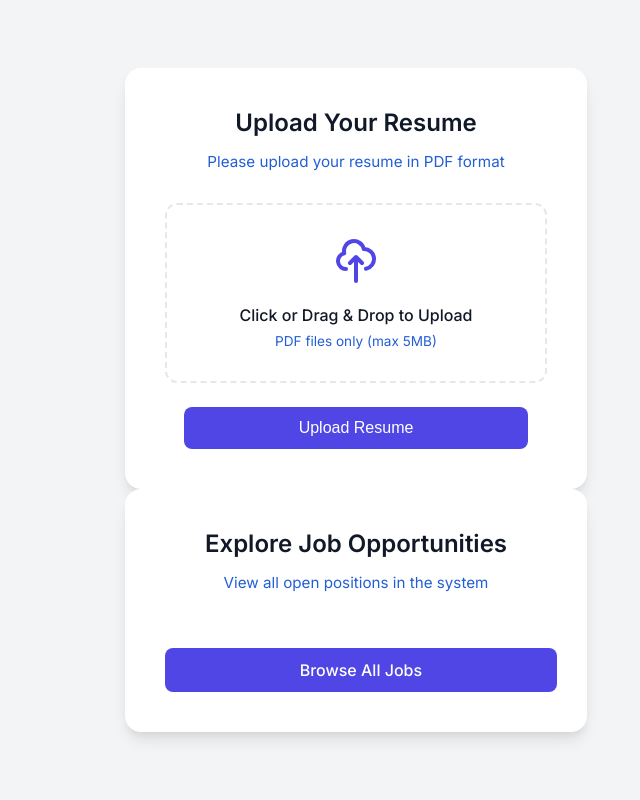
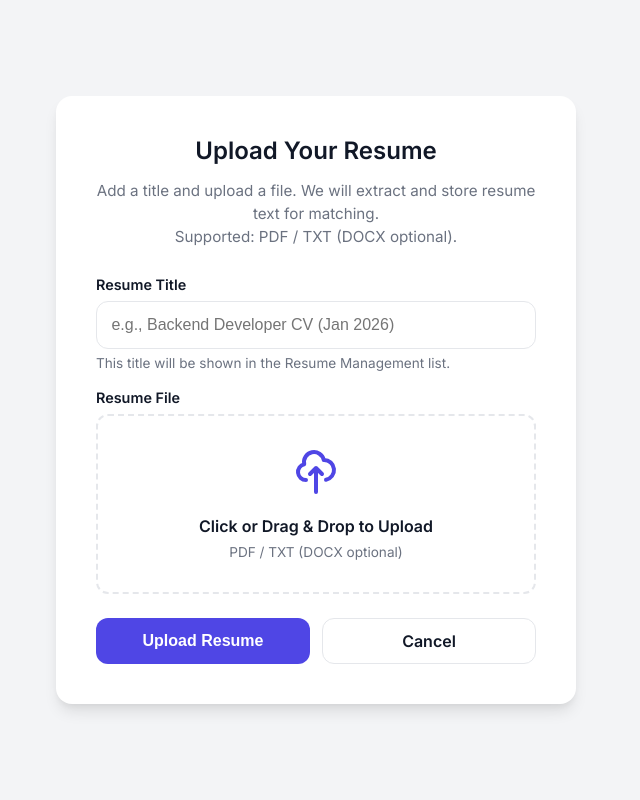
Before and after one commit to BS-ASPM-2025/bs-aspm-2025-team1, a FastAPI app: page /upload_resume in a window 1280 px wide. Shown: the whole page, without its empty margins (324-964 px from the left). Run offline with FastAPI, Linux system fonts and the light colour scheme; parts of the project's set-up code (start-up, migrations or seed data) failed here and were passed over.

Commit message:
resolve merge conflict

```diff
--- a/app.py
+++ b/app.py
@@ -17,7 +17,7 @@ from src.models import Resume
 from src.handlepdf import extract_text_from_pdf
 from src.web.auth_controller import router as auth_router
 from src.web.job_controller import router as job_router
-#from src.web.resume_controller import router as resume_router
+from src.web.resume_controller import router as resume_router
 
 logger = logging.getLogger("startup")
 
@@ -27,12 +27,14 @@ APP_NAME = os.getenv("APP_NAME", "ResuMe")
 SESSION_SECRET = os.getenv("SESSION_SECRET", "dev-change-me")
 SESSION_TTL_SECONDS = int(os.getenv("SESSION_TTL_SECONDS", "1800"))
 
+
 @asynccontextmanager
 async def lifespan(app: FastAPI):
     logger.warning("LIFESPAN: running Alembic upgrade_head() ...")
-    #upgrade_head()
+    upgrade_head()
     logger.warning("LIFESPAN: migrations done.")
     yield
+
 
 middleware = [
     Middleware(
@@ -47,7 +49,9 @@ middleware = [
 app = FastAPI(title="Resume–Job Matcher", lifespan=lifespan, middleware=middleware)
 app.include_router(auth_router)
 app.include_router(job_router)
-#app.include_router(resume_router)
+app.include_router(resume_router)
+
+
 @app.get("/")
 async def root(request: Request):
     return templates.TemplateResponse(
@@ -56,6 +60,7 @@ async def root(request: Request):
         context={"company_name": "ResMe"}
     )
 
+
 @app.get("/upload_resume", include_in_schema=False)
 async def hello_page(request: Request):
     return templates.TemplateResponse(
@@ -63,11 +68,13 @@ async def hello_page(request: Request):
         name="upload_resume.html",
         context={"company_name": "ResMe"}  # Pass data to the template here
     )
+
+
 @app.post("/upload_resume")
 async def upload_resume(request: Request, file: UploadFile = File(...), db: Session = Depends(get_db)):
-
-    #Validation
-    ALLOWED_TYPES = ["application/pdf", "application/msword", "application/vnd.openxmlformats-officedocument.wordprocessingml.document"]
+    # Validation
+    ALLOWED_TYPES = ["application/pdf", "application/msword",
+                     "application/vnd.openxmlformats-officedocument.wordprocessingml.document"]
     MAX_SIZE = 5 * 1024 * 1024  # 5MB
 
     if file.content_type not in ALLOWED_TYPES:
@@ -100,19 +107,19 @@ async def upload_resume(request: Request, file: UploadFile = File(...), db: Sess
         try:
             text = extract_text_from_pdf(file_location)
         except Exception:
-            text = "" # Fail gracefully
+            text = ""  # Fail gracefully
     else:
-        text = "" # Placeholder for DOC/DOCX extraction later
+        text = ""  # Placeholder for DOC/DOCX extraction later
 
     resume_test = Resume(
         raw_text=text,
         source_id_text=file.filename
-       # job_seeker_id= тут надо id искателя вакансии
     )
     db.add(resume_test)
     db.commit()
     db.refresh(resume_test)
     return RedirectResponse(url="/resume_upload_feedback", status_code=303)
+
 
 @app.get("/resume_upload_feedback", include_in_schema=False)
 async def resume_upload_feedback_page(request: Request):
@@ -122,8 +129,9 @@ async def resume_upload_feedback_page(request: Request):
         context={"company_name": "ResMe"}
     )
 
-#@app.post("/resume_upload_feedback", include_in_schema=False)
-#async def resume_upload_feedback_return(password: str = Form(...)):
+
+# @app.post("/resume_upload_feedback", include_in_schema=False)
+# async def resume_upload_feedback_return(password: str = Form(...)):
 #    return RedirectResponse(url="/", status_code=303)
 
 @app.get("/passcode", include_in_schema=False)
@@ -133,6 +141,7 @@ async def passcode_page(request: Request):
         name="passcode.html",
         context={"company_name": "ResMe"}
     )
+
 
 @app.post("/passcode", include_in_schema=False)
 async def passcode_submit(password: str = Form(...)):
@@ -173,9 +182,9 @@ async def passcode_submit(password: str = Form(...)):
         try:
             text = extract_text_from_pdf(file_location)
         except Exception:
-            text = "" # Fail gracefully
+            text = ""  # Fail gracefully
     else:
-        text = "" # Placeholder for DOC/DOCX extraction later
+        text = ""  # Placeholder for DOC/DOCX extraction later
 
     resume_test = Resume(
         resume_text=text,
@@ -186,6 +195,8 @@ async def passcode_submit(password: str = Form(...)):
     db.refresh(resume_test)
     return RedirectResponse(url="/", status_code=303)
 
+
 if __name__ == '__main__':
     import uvicorn
-    uvicorn.run("app:app", port=8000,host='0.0.0.0', reload=False, workers=4)
+
+    uvicorn.run("app:app", port=8000, host='0.0.0.0', reload=False, workers=4)
--- a/models/__init__.py
+++ b/models/__init__.py
@@ -1,6 +1,8 @@
 """
 
 Model package initialization.
+
+
 
 from models.job import Job
 # from models.match import Match
--- a/models/resume.py
+++ b/models/resume.py
@@ -9,8 +9,8 @@ Resume Model:
 
 
 
+from sqlalchemy import Column, Integer, Text, DateTime
 from datetime import datetime
-from sqlalchemy import Column, Integer, Text, DateTime
 from shared.database import Base
 
 
--- a/shared/alembic_runner.py
+++ b/shared/alembic_runner.py
@@ -78,5 +78,3 @@ def upgrade_head(db_url: str | None = None) -> None:
 
     if db_file:
         _dump_sqlite_state(db_file)
-if __name__ == "__main__":
-    upgrade_head()
--- a/src/models/company.py
+++ b/src/models/company.py
@@ -11,7 +11,7 @@ class Company(Base):
 
     id: Mapped[int] = mapped_column(primary_key=True)
     company_name: Mapped[str] = mapped_column(String, nullable=False, unique=True)
-    password_hash: Mapped[str] = mapped_column("password_hash",String, nullable=False)
+    password_hash: Mapped[str] = mapped_column(String, nullable=False)
 
     created_at: Mapped[datetime] = mapped_column(
         DateTime,
--- a/src/security/auth/company_auth_service.py
+++ b/src/security/auth/company_auth_service.py
@@ -1,5 +1,3 @@
-from bdb import Breakpoint
-
 from sqlalchemy.orm import Session
 
 from src.models import Company
@@ -13,7 +11,6 @@ class CompanyAuthService:
 
     def authenticate(self, db: Session, company_name: str, raw_password: str) -> Company | None:
         company = self.company_repo.get_by_name(db, company_name)
-
         if company is None:
             return None
 
--- a/templates/upload_resume.html
+++ b/templates/upload_resume.html
@@ -6,6 +6,7 @@
   <meta name="viewport" content="width=device-width, initial-scale=1.0">
   <title>Upload Resume</title>
   <link href="https://fonts.googleapis.com/css2?family=Inter:wght@400;500;600&display=swap" rel="stylesheet">
+
   <style>
     :root {
       --primary-color: #4f46e5;
@@ -13,9 +14,13 @@
       --bg-color: #f3f4f6;
       --card-bg: #ffffff;
       --text-color: #111827;
-            --text-secondary: #225ed5;
+      --text-secondary: #6b7280;
       --border-color: #e5e7eb;
+      --danger: #dc2626;
+      --danger-hover: #b91c1c;
     }
+
+    * { box-sizing: border-box; }
 
     body {
       font-family: 'Inter', sans-serif;
@@ -26,6 +31,7 @@
       align-items: center;
       min-height: 100vh;
       margin: 0;
+      padding: 1.5rem;
     }
 
     .upload-card {
@@ -34,13 +40,13 @@
       border-radius: 1rem;
       box-shadow: 0 10px 15px -3px rgba(0, 0, 0, 0.1), 0 4px 6px -2px rgba(0, 0, 0, 0.05);
       width: 100%;
-            max-width: 500px;
+      max-width: 520px;
       text-align: center;
     }
 
     h1 {
       margin-top: 0;
-            font-weight: 600;
+      font-weight: 700;
       font-size: 1.5rem;
       margin-bottom: 0.5rem;
     }
@@ -48,7 +54,55 @@
     p.subtitle {
       color: var(--text-secondary);
       font-size: 0.95rem;
-            margin-bottom: 2rem;
+      margin-bottom: 1.75rem;
+      line-height: 1.5;
+    }
+
+    .error-alert {
+      background-color: #fee2e2;
+      color: #b91c1c;
+      padding: 0.75rem;
+      border-radius: 0.5rem;
+      margin-bottom: 1.25rem;
+      font-size: 0.9rem;
+      border: 1px solid #fecaca;
+      text-align: left;
+    }
+
+    .field {
+      text-align: left;
+      margin-bottom: 1rem;
+    }
+
+    label {
+      display: block;
+      font-size: 0.9rem;
+      font-weight: 600;
+      margin-bottom: 0.5rem;
+      color: var(--text-color);
+    }
+
+    input[type="text"] {
+      width: 100%;
+      box-sizing: border-box;
+      padding: 0.85rem 0.9rem;
+      border-radius: 0.75rem;
+      border: 1px solid var(--border-color);
+      outline: none;
+      font-size: 1rem;
+      transition: border-color 0.2s, box-shadow 0.2s;
+    }
+
+    input[type="text"]:focus {
+      border-color: var(--primary-color);
+      box-shadow: 0 0 0 4px rgba(79, 70, 229, 0.12);
+    }
+
+    .help {
+      margin-top: 0.35rem;
+      font-size: 0.85rem;
+      color: var(--text-secondary);
+      line-height: 1.4;
     }
 
     .drop-zone {
@@ -58,6 +112,7 @@
       cursor: pointer;
       transition: all 0.2s ease;
       position: relative;
+      text-align: center;
     }
 
     .drop-zone:hover,
@@ -87,7 +142,7 @@
     }
 
     .drop-text {
-            font-weight: 500;
+      font-weight: 600;
       margin-bottom: 0.5rem;
     }
 
@@ -97,120 +152,163 @@
     }
 
     #file-name {
-            margin-top: 1rem;
+      margin-top: 0.9rem;
       font-size: 0.9rem;
       color: var(--text-secondary);
-            font-weight: 500;
+      font-weight: 600;
       display: none;
+      text-align: left;
     }
 
-        .btn-upload {
-            background-color: var(--primary-color);
-            color: white;
-            border: none;
-            padding: 0.75rem 1.5rem;
-            border-radius: 0.5rem;
-            font-weight: 500;
-            width: 90%;
+    .btn-row {
+      display: flex;
+      gap: 0.75rem;
       margin-top: 1.5rem;
-            cursor: pointer;
-            transition: background-color 0.2s;
-            font-size: 1rem;
+      flex-wrap: wrap;
     }
 
-        .btn-upload:hover {
-            background-color: var(--primary-hover);
+    .btn {
+      flex: 1;
+      display: inline-flex;
+      justify-content: center;
+      align-items: center;
+      border: 1px solid transparent;
+      padding: 0.75rem 1rem;
+      border-radius: 0.75rem;
+      font-weight: 700;
+      cursor: pointer;
+      text-decoration: none;
+      transition: transform 0.12s, background-color 0.2s, border-color 0.2s;
+      font-size: 1rem;
+      white-space: nowrap;
     }
 
-        .error-alert {
-            background-color: #fee2e2;
-            color: #b91c1c;
-            padding: 0.75rem;
-            border-radius: 0.5rem;
-            margin-bottom: 1.5rem;
-            font-size: 0.9rem;
-            border: 1px solid #fecaca;
+    .btn:active { transform: translateY(1px); }
+
+    .btn-primary {
+      background-color: var(--primary-color);
+      color: #fff;
     }
 
-        .success-alert {
-        background-color: #dcfce7;
-        color: #166534;
-        padding: 0.75rem 1rem;
-        border-radius: 0.5rem;
-        border: 1px solid #bbf7d0;
-        margin: 1rem 0 1.5rem;
-        font-weight: 600;
+    .btn-primary:hover { background-color: var(--primary-hover); }
+
+    .btn-secondary {
+      background-color: #fff;
+      color: var(--text-color);
+      border-color: var(--border-color);
     }
 
-    .btn-upload {
-        display: inline-block;
-        text-align: center;
-        text-decoration: none;
-        width: 90%;
-        font-size: 1rem;
+    .btn-secondary:hover {
+      border-color: var(--primary-color);
     }
 
+    @media (max-width: 520px) {
+      .btn { flex: 1 1 100%; }
+    }
   </style>
 </head>
 
 <body>
 
-    <div class="cards-wrapper">
-
-        <!-- CARD 1: Upload Resume -->
   <div class="upload-card">
     <h1>Upload Your Resume</h1>
-            <p class="subtitle">Please upload your resume in PDF format</p>
+    <p class="subtitle">
+      Add a title and upload a file. We will extract and store resume text for matching.
+      <br />
+      Supported: PDF / TXT (DOCX optional).
+    </p>
 
     {% if error %}
-            <div class="error-alert">
-                {{ error }}
-            </div>
+      <div class="error-alert">{{ error }}</div>
     {% endif %}
 
-            <form action="/upload_resume" method="post" enctype="multipart/form-data">
+    <!-- IMPORTANT: action matches your controller: POST /resumes/upload -->
+    <form
+      action="/resumes/upload"
+      method="post"
+      enctype="multipart/form-data"
+      onsubmit="return confirm('Upload this resume now?');"
+      autocomplete="off"
+    >
+      <!-- Title -->
+      <div class="field">
+        <label for="title">Resume Title</label>
+        <input
+          type="text"
+          id="title"
+          name="title"
+          placeholder="e.g., Backend Developer CV (Jan 2026)"
+          maxlength="120"
+          required
+        />
+        <div class="help">
+          This title will be shown in the Resume Management list.
+        </div>
+      </div>
+
+      <!-- File -->
+      <div class="field">
+        <label for="file-input">Resume File</label>
+
         <div class="drop-zone" id="drop-zone">
           <div class="icon-container">
-                        <svg fill="none" stroke="currentColor" viewBox="0 0 24 24"
-                            xmlns="http://www.w3.org/2000/svg">
+            <svg fill="none" stroke="currentColor" viewBox="0 0 24 24" xmlns="http://www.w3.org/2000/svg">
               <path stroke-linecap="round" stroke-linejoin="round" stroke-width="2"
                 d="M7 16a4 4 0 01-.88-7.903A5 5 0 1115.9 6L16 6a5 5 0 011 9.9M15 13l-3-3m0 0l-3 3m3-3v12">
               </path>
             </svg>
           </div>
+
           <div class="drop-text">Click or Drag & Drop to Upload</div>
-                    <div class="drop-subtext">PDF files only (max 5MB)</div>
-                    <input type="file" name="file" id="file-input" accept=".pdf" required>
+          <div class="drop-subtext">PDF / TXT (DOCX optional)</div>
+
+          <!-- accept is UI-only; backend should still validate -->
+          <input
+            type="file"
+            name="file"
+            id="file-input"
+            accept=".pdf,.txt,.docx"
+            required
+          />
         </div>
+
         <div id="file-name"></div>
-                <button type="submit" class="btn-upload">Upload Resume</button>
+      </div>
+
+      <!-- Buttons -->
+      <div class="btn-row">
+        <button type="submit" class="btn btn-primary">Upload Resume</button>
+
+        <a
+          class="btn btn-secondary"
+          href="/resumes/manage"
+          onclick="return confirm('Discard changes and return to Resume Management?');"
+        >
+          Cancel
+        </a>
+      </div>
     </form>
   </div>
-
-        <!-- CARD 2: Browse Jobs -->
-        <div class="upload-card">
-            <h1>Explore Job Opportunities</h1>
-            <p class="subtitle">View all open positions in the system</p>
-
-            <a class="btn-upload" href="/jobs_list">Browse All Jobs</a>
-
-        </div>
-
-    </div>
-
 
   <script>
     const fileInput = document.getElementById('file-input');
     const fileNameDisplay = document.getElementById('file-name');
     const dropZone = document.getElementById('drop-zone');
+    const titleInput = document.getElementById('title');
 
     fileInput.addEventListener('change', (e) => {
       if (e.target.files.length > 0) {
-                const fileName = e.target.files[0].name;
-                fileNameDisplay.textContent = `Selected: ${fileName}`;
+        const file = e.target.files[0];
+        fileNameDisplay.textContent = `Selected: ${file.name}`;
         fileNameDisplay.style.display = 'block';
         dropZone.style.borderColor = '#4f46e5';
         dropZone.style.backgroundColor = '#eef2ff';
+
+        // Optional UX: if title is empty, auto-fill with file name (without extension)
+        if (!titleInput.value.trim()) {
+          const base = file.name.replace(/\.[^/.]+$/, "");
+          titleInput.value = base;
+        }
       }
     });
 
@@ -224,24 +322,14 @@
     }
 
     ['dragenter', 'dragover'].forEach(eventName => {
-            dropZone.addEventListener(eventName, highlight, false);
+      dropZone.addEventListener(eventName, () => dropZone.classList.add('dragover'), false);
     });
 
     ['dragleave', 'drop'].forEach(eventName => {
-            dropZone.addEventListener(eventName, unhighlight, false);
+      dropZone.addEventListener(eventName, () => dropZone.classList.remove('dragover'), false);
     });
 
-        function highlight(e) {
-            dropZone.classList.add('dragover');
-        }
-
-        function unhighlight(e) {
-            dropZone.classList.remove('dragover');
-        }
-
-        dropZone.addEventListener('drop', handleDrop, false);
-
-        function handleDrop(e) {
+    dropZone.addEventListener('drop', (e) => {
       const dt = e.dataTransfer;
       const files = dt.files;
       fileInput.files = files;
@@ -249,10 +337,8 @@
       // Trigger change event manually
       const event = new Event('change');
       fileInput.dispatchEvent(event);
-        }
+    }, false);
   </script>
 
 </body>
-
-
 </html>
```
Also changed, not shown: models/company.py (+1 -9 lines), models/job.py (+6 -5 lines), models/match.py (+1 -10 lines), src/findMatch.py (+1 -7 lines), tests/conftest.py (+202 -30 lines), tests/test_api_upload.py (+28 -25 lines), tests/test_find_match.py (+21 -22 lines), tests/test_navigation.py (+5 -9 lines), tests/test_post_job.py (+3 -10 lines). Lines whose indentation alone changed are shown as unchanged.
